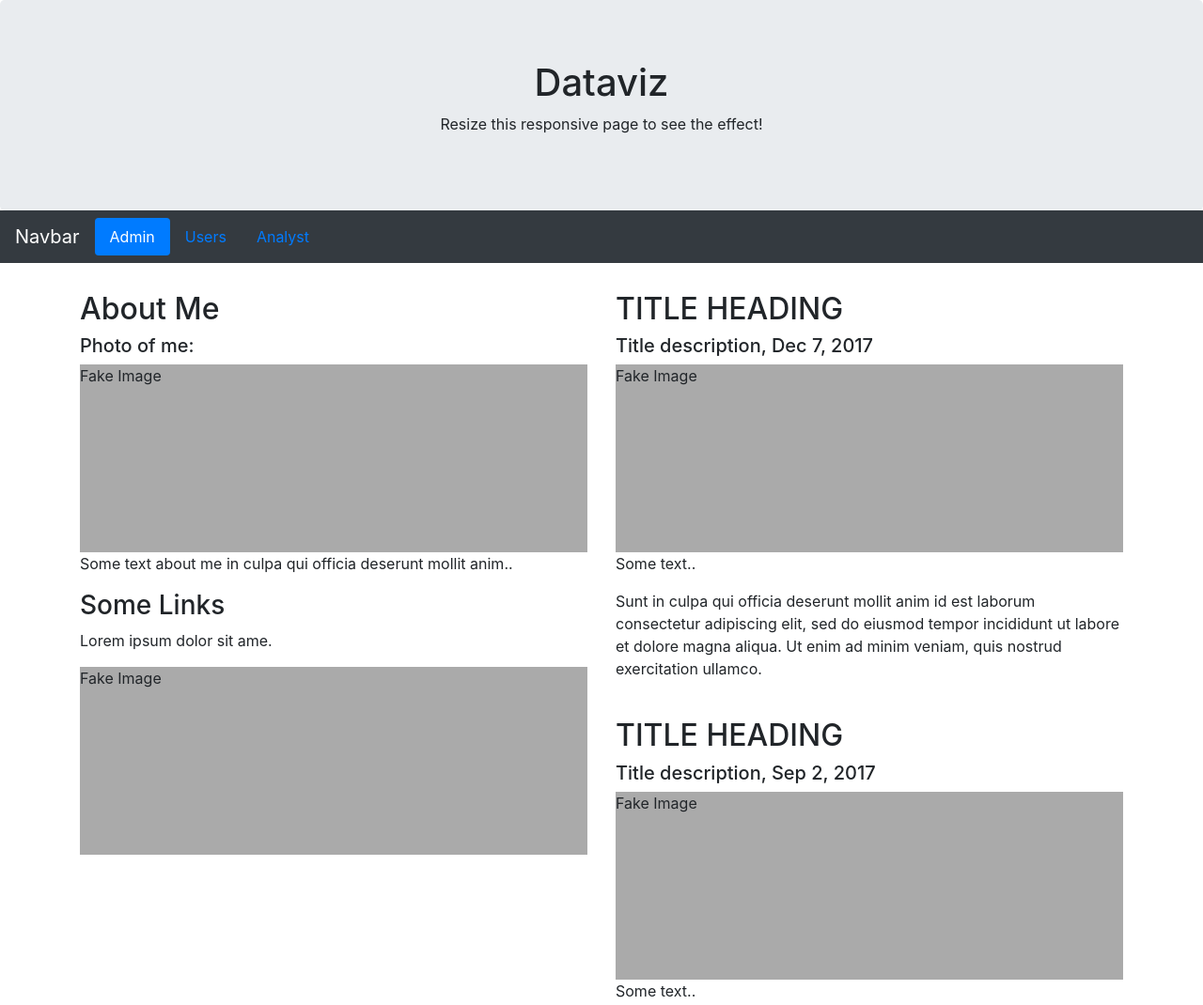
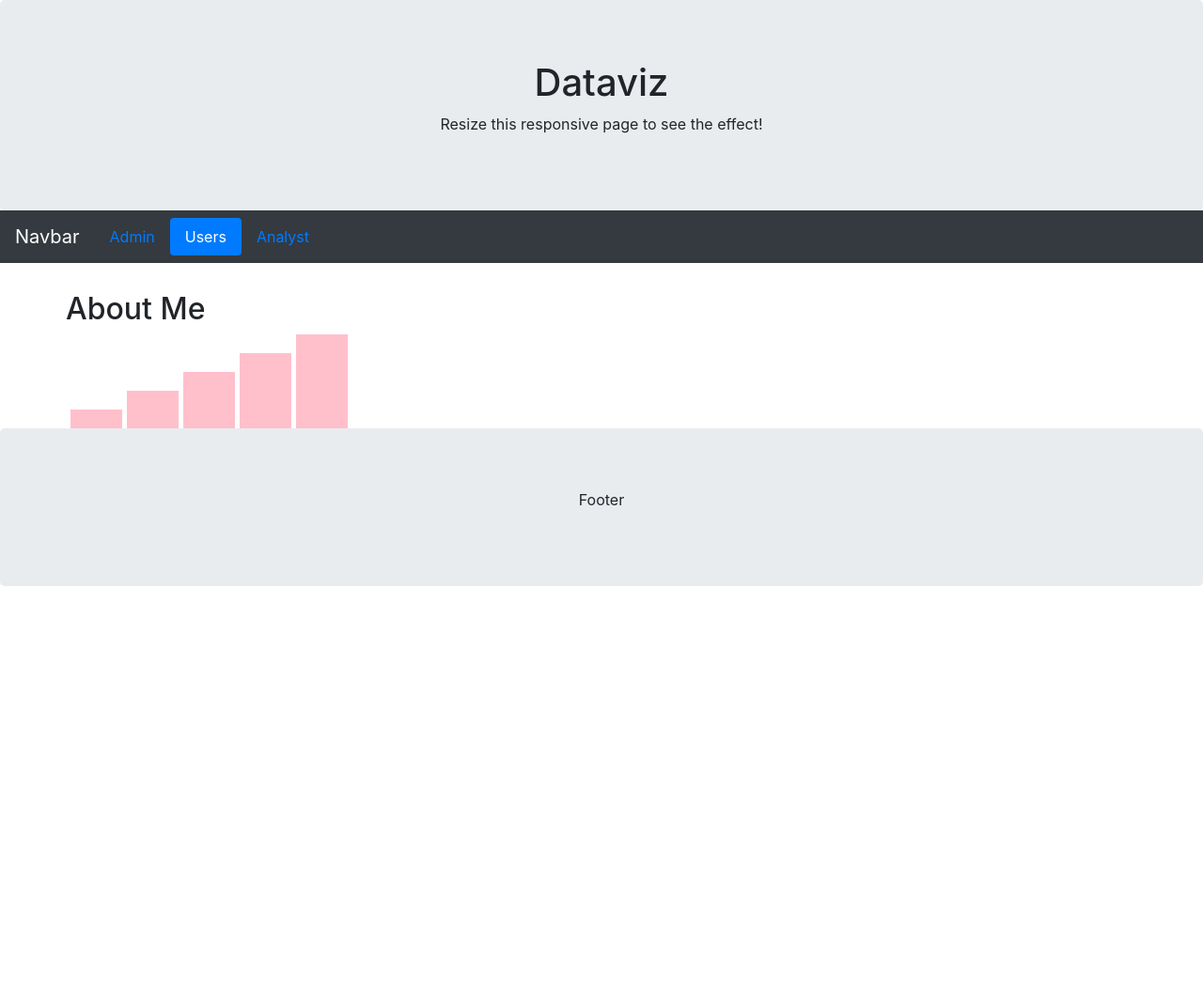
Before and after one commit to Raiyol/CloudAppDev, a plain HTML site: page front/user.html in a window 1280 px wide. Shown: the top 1070 px of the page at 94% size. After the commit the page ends 800 px from the top, so only its background shows below. Drawn offline with nearby package versions, Linux system fonts and the light colour scheme.

Commit message:
maj 1/12

```diff
--- a/front/chart.js
+++ b/front/chart.js
@@ -1,20 +1,48 @@
-var width = document.getElementById('chartArea').clientWidth;
-//this allows us to collect the width of the div where the SVG will go.
-var height = width / 3.236;
-//I like to use the golden rectangle ratio if they work for my charts.
+// Sample dataset. In a real application, you will probably get this data from another source such as AJAX.
+var dataset = [5, 10, 15, 20, 25]
 
-var svg = d3.select('#chartArea').append('svg');
-//We add our svg to the div area
+// Sizing variables for our chart. These are saved as variables as they will be used in calculations.
+var chartWidth = 300
+var chartHeight = 100
+var padding = 5
 
+// We want our our bars to take up the full height of the chart, so, we will apply a scaling factor to the height of every bar.
+var heightScalingFactor = chartHeight / getMax(dataset)
 
-//We will build a basic function to handle window resizing.
-function resize() {
-    width = document.getElementById('chartArea').clientWidth;
-    height = width / 3.236;
-    d3.select('#chartArea svg')
-      .attr('width', width)
-      .attr('height', height);
+// Here we are creating the SVG that will be our chart.
+var svg = d3
+  .select('#my-chart')           // I'm starting off by selecting the container.
+    .append('svg')               // Appending an SVG element to that container.
+    .attr('width', chartWidth)   // Setting the width of the SVG.
+    .attr('height', chartHeight) // And setting the height of the SVG.
+
+// The next step is to create the rectangles that will make up the bars in our bar chart.
+svg
+  .selectAll('rect')                                          // I'm selecting all of the rectangles in the SVG (note that at this point, there actually aren't any, but we'll be creating them in a couple of steps).
+  .data(dataset)                                              // Then I'm mapping the dataset to those rectangles.
+  .enter()                                                    // This step is important in that it allows us to dynamically create the rectangle elements that we selected previously.
+    .append('rect')                                           // For each element in the dataset, append a new rectangle.
+      .attr('x', function (value, index) {                    // Set the X position of the rectangle by taking the index of the current item we are creating, multiplying it by the calculated width of each bar, and adding a padding value so we can see some space between bars.
+          return (index * (chartWidth / dataset.length)) + padding
+        })
+      .attr('y', function (value, index) {                    // Set the rectangle by subtracting the scaled height from the height of the chart (this has to be done becuase SVG coordinates start with 0,0 at their top left corner).
+        return chartHeight - (value * heightScalingFactor)
+      })
+      .attr('width', (chartWidth / dataset.length) - padding) // The width is dynamically calculated to have an even distribution of bars that take up the entire width of the chart.
+      .attr('height', function (value, index) {               // The height is simply the value of the item in the dataset multiplied by the height scaling factor.
+        return value * heightScalingFactor
+      })
+      .attr('fill', 'pink')                                   // Sets the color of the bars.
+
+/**
+ *  Gets the maximum value in a collection of numbers.
+ */
+function getMax(collection) {
+  var max = 0
+
+  collection.forEach(function (element) {
+    max = element > max ? element : max
+  })
+
+  return max
 }
-
-window.onresize = resize;
-//Call our resize function if the window size is changed.
--- a/front/user.html
+++ b/front/user.html
@@ -7,8 +7,7 @@
   <link rel="stylesheet" href="https://maxcdn.bootstrapcdn.com/bootstrap/4.5.2/css/bootstrap.min.css">
   <script src="https://ajax.googleapis.com/ajax/libs/jquery/3.5.1/jquery.min.js"></script>
   <script src="https://cdnjs.cloudflare.com/ajax/libs/popper.js/1.16.0/umd/popper.min.js"></script>
-  <script src="https://maxcdn.bootstrapcdn.com/bootstrap/4.5.2/js/bootstrap.min.js"></script>
-  <script src="https://d3js.org/d3.v6.min.js"></script>
+  <script type="text/javascript" src="https://cdnjs.cloudflare.com/ajax/libs/d3/4.1.1/d3.js"></script>
   <style>
   .fakeimg {
     height: 200px;
@@ -17,7 +16,7 @@
   </style>
 </head>
 <body>
-
+<script type="text/javascript" src="https://cdnjs.cloudflare.com/ajax/libs/d3/4.1.1/d3.js"></script>
 <div class="jumbotron text-center" style="margin-bottom:0">
   <h1>Dataviz</h1>
   <p>Resize this responsive page to see the effect!</p>
@@ -31,10 +30,10 @@
   <div class="collapse navbar-collapse" id="collapsibleNavbar">
    <ul class="nav nav-pills">
   <li class="nav-item">
-    <a class="nav-link active" href="index.html">Admin</a>
+    <a class="nav-link" href="index.html">Admin</a>
   </li>
   <li class="nav-item">
-    <a class="nav-link" href="user.html">Users</a>
+    <a class="nav-link active" href="user.html">Users</a>
 
   </li>
   <li class="nav-item">
@@ -46,32 +45,13 @@
 
 <div class="container" style="margin-top:30px">
   <div class="row">
-    <div class="col-sm-6">
+    <div id="my-chart">
       <h2>About Me</h2>
-      <h5>Photo of me:</h5>
-      <div class="fakeimg">Fake Image</div>
-      <p>Some text about me in culpa qui officia deserunt mollit anim..</p>
-      <h3>Some Links</h3>
-      <p>Lorem ipsum dolor sit ame.</p>
-      <div class="fakeimg">Fake Image</div>
-      <hr class="d-sm-none">
-    </div>
-    <div class="col-sm-6">
-      <h2>TITLE HEADING</h2>
-      <h5>Title description, Dec 7, 2017</h5>
-      <div class="fakeimg">Fake Image</div>
-      <p>Some text..</p>
-      <p>Sunt in culpa qui officia deserunt mollit anim id est laborum consectetur adipiscing elit, sed do eiusmod tempor incididunt ut labore et dolore magna aliqua. Ut enim ad minim veniam, quis nostrud exercitation ullamco.</p>
-      <br>
-      <h2>TITLE HEADING</h2>
-      <h5>Title description, Sep 2, 2017</h5>
-      <div class="fakeimg">Fake Image</div>
-      <p>Some text..</p>
-      <p>Sunt in culpa qui officia deserunt mollit anim id est laborum consectetur adipiscing elit, sed do eiusmod tempor incididunt ut labore et dolore magna aliqua. Ut enim ad minim veniam, quis nostrud exercitation ullamco.</p>
+      <script type="text/javascript" src="https://cdnjs.cloudflare.com/ajax/libs/d3/4.1.1/d3.js"></script>
+      <script type="text/javascript" src="chart.js"></script>
     </div>
   </div>
 </div>
-
 <div class="jumbotron text-center" style="margin-bottom:0">
   <p>Footer</p>
 </div>
```
Also changed, not shown: front/analyst.html (+2 -2 lines), front/query1.json (added, +43 -0 lines), front/test.html (added, +16 -0 lines).
